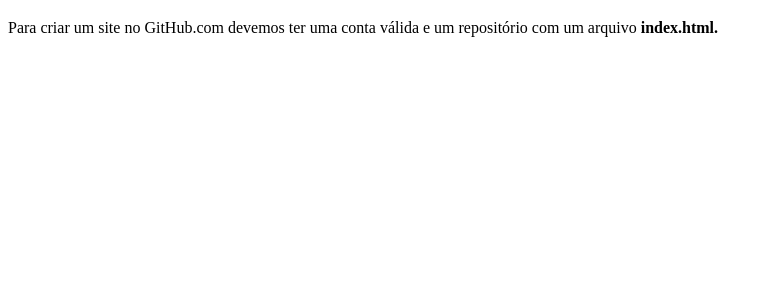
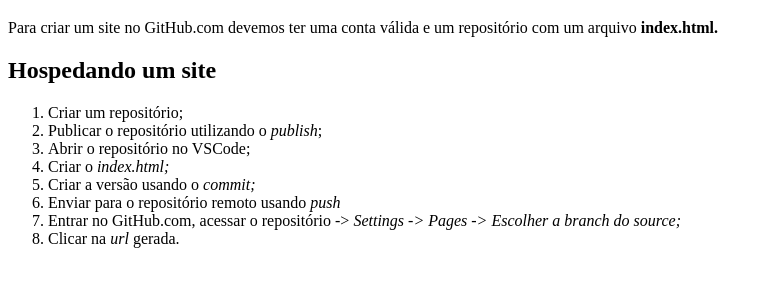
Before and after one commit to MthXavier/primeiro_site, a plain HTML site: page index.html in a window 1280 px wide. Shown: the part 61-348 px from the top of the page, without its empty margins (0-773 px from the left). Drawn offline with Linux system fonts and the light colour scheme.

Commit message:
Versao_1.1

```diff
--- a/index.html
+++ b/index.html
@@ -8,5 +8,16 @@
 <body>
     <h1>Hospedagem GitHub</h1>
     <p>Para criar um site no GitHub.com devemos ter uma conta válida e um repositório com um arquivo <strong> index.html.</strong></p>
+    <h2>Hospedando um site</h2>
+    <ol>
+        <li>Criar um repositório;</li>
+        <li>Publicar o repositório utilizando o <em>publish</em>;</li>
+        <li>Abrir o repositório no VSCode;</li>
+        <li>Criar o <em>index.html;</em></li>
+        <li>Criar a versão usando o <em>commit;</em></li>
+        <li>Enviar para o repositório remoto usando <em>push</em></li>
+        <li>Entrar no GitHub.com, acessar o repositório -> <em>Settings -> Pages -> Escolher a branch do source;</em></li>
+        <li>Clicar na <em>url</em> gerada.</li>
+    </ol>
 </body>
 </html>
```
